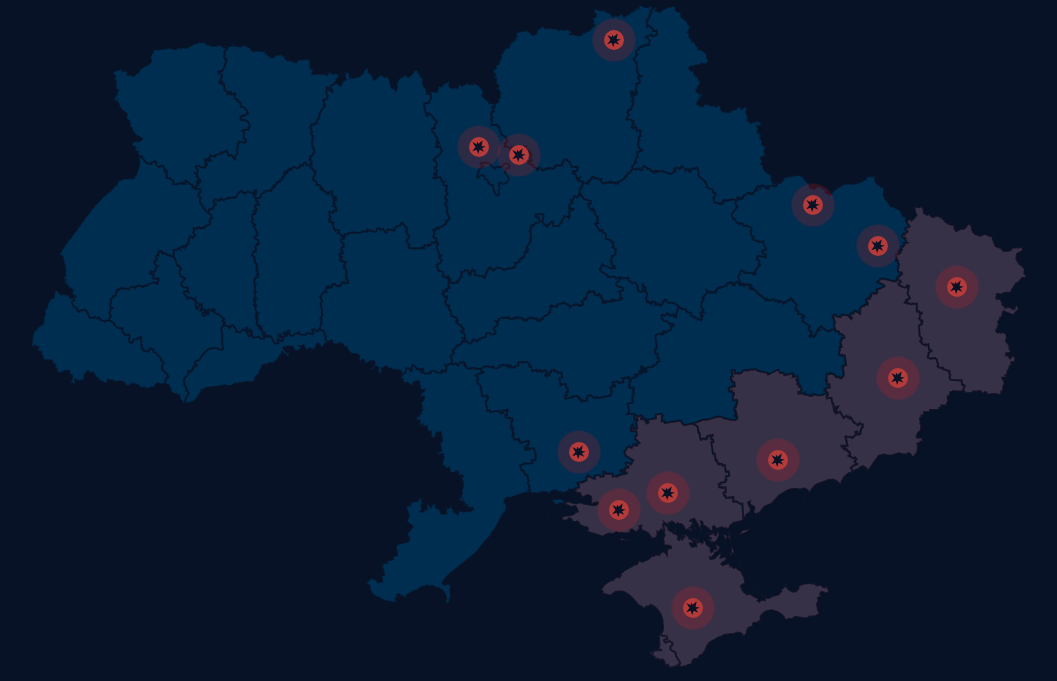
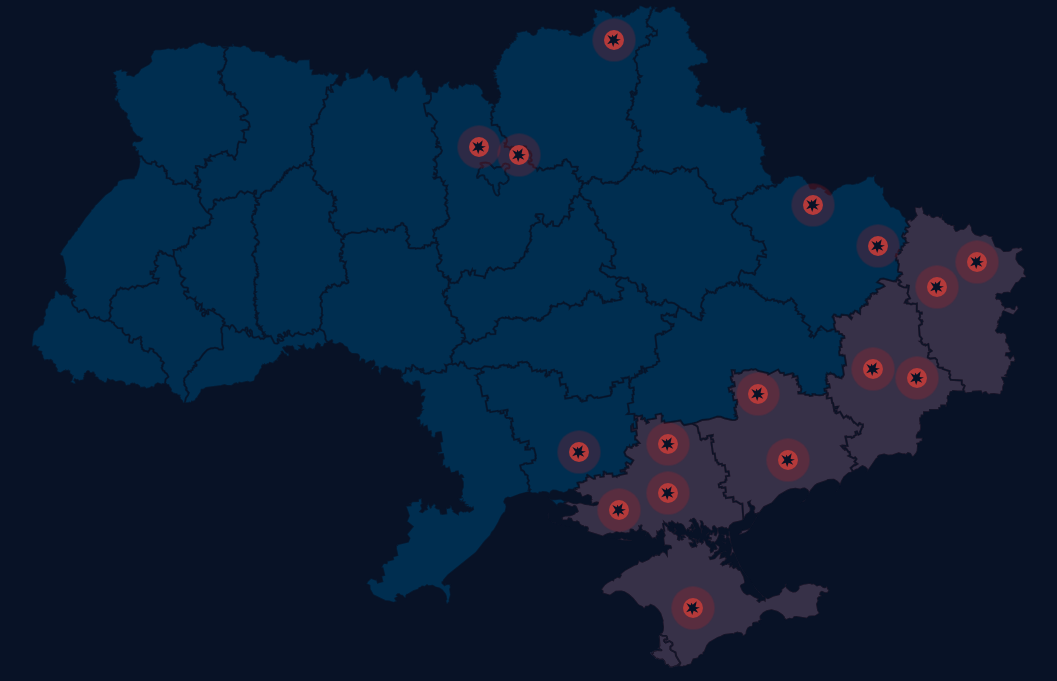
Before and after one commit to kseniia90/Wash_in_War, a PHP site: page / in a window 1280 px wide. Shown: the part 2801-3482 px from the top of the page, without its empty margins (111-1168 px from the left). Run offline with PHP 8.4, Linux system fonts and the light colour scheme.

Commit message:
Back map points

```diff
--- a/index.html
+++ b/index.html
@@ -687,6 +687,127 @@
                             </div>
                         </div>
 
+                        <div class="tooltip" data-popup="map-popup-13"><span class="label">Херсон</span></div>
+                        <div class="popup map_popup" id="map-popup-13">
+                            <div class="popup-dialog map_popup-dialog">
+                                <div class="popup-content map_popup-content">
+                                    <div class="close_popup black">
+                                        <svg width="18" height="18" viewBox="0 0 18 18" fill="none"
+                                             xmlns="http://www.w3.org/2000/svg">
+                                            <path d="M1 1L17 17" stroke="#0D0D0D"/>
+                                            <path d="M17 1L1 17" stroke="#0D0D0D"/>
+                                        </svg>
+                                    </div>
+                                    <div class="popup-body map_popup-body">
+                                        <div class="item">
+                                            <div class="col">
+                                                <p class="title">ТОТ Херсонської області</p>
+                                                <div class="desc">
+                                                    <p>Окупаційна адміністрація сама визнає, що стан місцевих водойм є
+                                                        критично небезпечним. Цю воду неможливо використовувати для
+                                                        побутових чи господарських потреб. За даними Центру
+                                                        національного спротиву, лабораторні аналізи якості води у
+                                                        водоймах Нижніх Сірогоз, Першопокровки, Верхніх Сірогоз і
+                                                        Новоолександрівки показали незадовільні результати,
+                                                        які становлять загрозу для здоров’я громадян.</p>
+                                                </div>
+                                            </div>
+                                        </div>
+                                    </div>
+                                </div>
+                            </div>
+                        </div>
+
+                        <div class="tooltip" data-popup="map-popup-14"><span class="label">Запоріжжя</span></div>
+                        <div class="popup map_popup" id="map-popup-14">
+                            <div class="popup-dialog map_popup-dialog">
+                                <div class="popup-content map_popup-content">
+                                    <div class="close_popup black">
+                                        <svg width="18" height="18" viewBox="0 0 18 18" fill="none"
+                                             xmlns="http://www.w3.org/2000/svg">
+                                            <path d="M1 1L17 17" stroke="#0D0D0D"/>
+                                            <path d="M17 1L1 17" stroke="#0D0D0D"/>
+                                        </svg>
+                                    </div>
+                                    <div class="popup-body map_popup-body">
+                                        <div class="item">
+                                            <div class="col">
+                                                <p class="title">ТОТ Запорізької область</p>
+                                                <div class="desc">
+                                                    <p>Росіяни створили проблеми з доступом до питної води в багатьох
+                                                        громадах. Зокрема окупаційна влада на початку 2025 року
+                                                        відключила водопостачання у семи населених пунктах. Найбільш
+                                                        ймовірно, це сталось через забруднення водогону, який неналежно
+                                                        обслуговували, — про що повідомив начальник Кирилівської СВА
+                                                        Іван Малєєв.</p>
+                                                </div>
+                                            </div>
+                                        </div>
+                                    </div>
+                                </div>
+                            </div>
+                        </div>
+
+                        <div class="tooltip" data-popup="map-popup-15"><span class="label">Донецьк</span></div>
+                        <div class="popup map_popup" id="map-popup-15">
+                            <div class="popup-dialog map_popup-dialog">
+                                <div class="popup-content map_popup-content">
+                                    <div class="close_popup black">
+                                        <svg width="18" height="18" viewBox="0 0 18 18" fill="none"
+                                             xmlns="http://www.w3.org/2000/svg">
+                                            <path d="M1 1L17 17" stroke="#0D0D0D"/>
+                                            <path d="M17 1L1 17" stroke="#0D0D0D"/>
+                                        </svg>
+                                    </div>
+                                    <div class="popup-body map_popup-body">
+                                        <div class="item">
+                                            <div class="col">
+                                                <p class="title">ТОТ Донецької області</p>
+                                                <div class="desc">
+                                                    <p>Через пошкодження водогонів та знеструмлення фільтрувальних
+                                                        станцій внаслідок бойових дій окуповані території Донецької
+                                                        області мають постійні проблеми з доступом до питної води.
+                                                        Окупаційна адміністрація не робить практично нічого для ремонту
+                                                        та відновлення капітальних труб. Зокрема дуже часто мешканці
+                                                        Донецька вимушені збирати й фільтрувати
+                                                        технічну воду в домашніх умовах.</p>
+                                                </div>
+                                            </div>
+                                        </div>
+                                    </div>
+                                </div>
+                            </div>
+                        </div>
+
+                        <div class="tooltip" data-popup="map-popup-16"><span class="label">Луганськ</span></div>
+                        <div class="popup map_popup" id="map-popup-16">
+                            <div class="popup-dialog map_popup-dialog">
+                                <div class="popup-content map_popup-content">
+                                    <div class="close_popup black">
+                                        <svg width="18" height="18" viewBox="0 0 18 18" fill="none"
+                                             xmlns="http://www.w3.org/2000/svg">
+                                            <path d="M1 1L17 17" stroke="#0D0D0D"/>
+                                            <path d="M17 1L1 17" stroke="#0D0D0D"/>
+                                        </svg>
+                                    </div>
+                                    <div class="popup-body map_popup-body">
+                                        <div class="item">
+                                            <div class="col">
+                                                <p class="title">ТОТ Луганської області</p>
+                                                <div class="desc">
+                                                    <p>Станом на лютий 2025 року 220 тисяч мешканців залишилися без
+                                                        питної води через знеструмлення насосних станцій. Причина в
+                                                        бездіяльності окупаційної адміністрації, яка не займається
+                                                        підтримкою критичної інфраструктури, — про що повідомив нчальник
+                                                        Луганської ОВА Артем Лисогор.</p>
+                                                </div>
+                                            </div>
+                                        </div>
+                                    </div>
+                                </div>
+                            </div>
+                        </div>
+
                     </div>
                 </div>
 
--- a/scss/_map.scss
+++ b/scss/_map.scss
@@ -149,18 +149,18 @@
       }
 
       &[data-popup="map-popup-4"] {
-        top: 65%;
-        left: 75%;
+        top: 57%;
+        left: 73%;
       }
 
       &[data-popup="map-popup-5"] {
-        top: 55%;
-        left: 87%;
+        top: 54%;
+        left: 84.5%;
       }
 
       &[data-popup="map-popup-6"] {
         top: 44%;
-        left: 93%;
+        left: 91%;
       }
 
       &[data-popup="map-popup-7"] {
@@ -192,6 +192,27 @@
         top: 64%;
         left: 55%;
       }
+
+      &[data-popup="map-popup-13"] {
+        top: 63%;
+        left: 64%;
+      }
+
+      &[data-popup="map-popup-14"] {
+        top: 65%;
+        left: 76%;
+      }
+
+      &[data-popup="map-popup-15"] {
+        top: 55%;
+        left: 89%;
+      }
+
+      &[data-popup="map-popup-16"] {
+        top: 41%;
+        left: 95%;
+      }
+
 
     }
 
```
Also changed, not shown: style.css.
